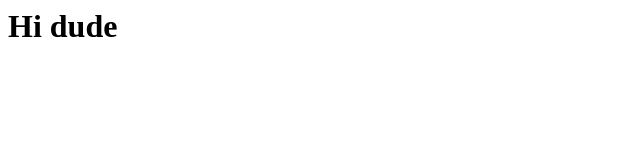
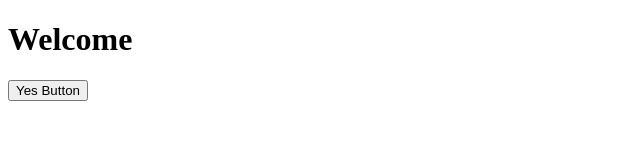
Before and after one commit to Aidanmanic/aidan, a plain HTML site: page index.html in a window 1280 px wide. Shown: the whole page, without its empty margins (0-640 px from the left). Drawn offline with Linux system fonts and the light colour scheme.

Commit message:
new css, changed text, and button

```diff
--- a/index.html
+++ b/index.html
@@ -1 +1,12 @@
-<h1>Hi dude</h1>
+<!DOCTYPE html>
+<html lang="en">
+<head>
+    <meta charset="UTF-8">
+    <meta name="viewport" content="width=device-width, initial-scale=1.0">
+    <title>Main</title>
+</head>
+<body>
+    <h1>Welcome</h1>
+    <button>Yes Button</button>
+</body>
+</html>
--- /dev/null
+++ b/style.css
@@ -0,0 +1,3 @@
+html, body {
+    font-family: monospace;
+}
```
Also changed, not shown: 1 other file.
